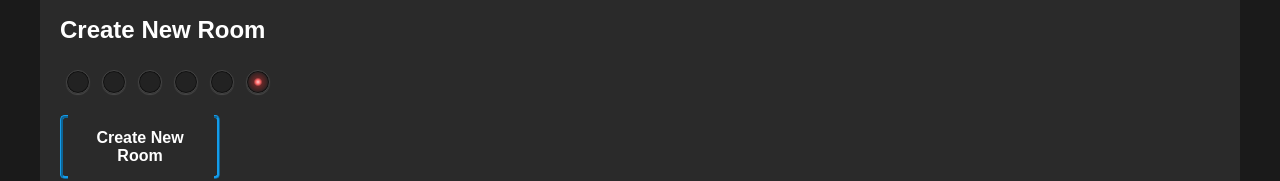
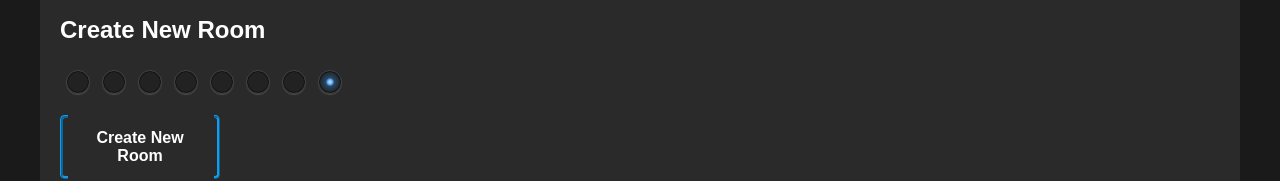
Before and after one commit to w3rr0/poker-chips-api, a React (Vite) app in the folder front/: page /create-room in a window 1280 px wide. Shown: the part 151-332 px from the top of the page. Built offline with nearby package versions, Linux system fonts and the light colour scheme.

Commit message:
add more option and style max player input

```diff
--- a/front/src/components/CreateRoom.jsx
+++ b/front/src/components/CreateRoom.jsx
@@ -6,7 +6,7 @@ import RadioButtons from "./RadioButtons.jsx";
 
 const CreateRoom = () => {
     const navigate = useNavigate()
-    const [maxPlayers, setMaxPlayers] = useState(8)
+    const [maxPlayers, setMaxPlayers] = useState(9)
     const playerId = useRef(localStorage.getItem('playerId') || crypto.randomUUID()).current
     const { state } = useLocation()
     const { username } = state || {}
--- a/front/src/components/RadioButtons.jsx
+++ b/front/src/components/RadioButtons.jsx
@@ -11,12 +11,14 @@ const Radio = ({ selectedValue, onChange }) => {
   return (
     <StyledWrapper>
       <div className="radio-input">
-        <input checked={selectedValue === 3} onChange={handleChange} className="input green" type="radio" name="radio" value={3} />
-        <input checked={selectedValue === 4} onChange={handleChange} className="input green" type="radio" name="radio" value={4} />
-        <input checked={selectedValue === 5} onChange={handleChange} className="input yellow" type="radio" name="radio" value={5} />
-        <input checked={selectedValue === 6} onChange={handleChange} className="input yellow" type="radio" name="radio" value={6} />
-        <input checked={selectedValue === 7} onChange={handleChange} className="input red" type="radio" name="radio" value={7} />
-        <input checked={selectedValue === 8} onChange={handleChange} className="input red" type="radio" name="radio" value={8} />
+        <input checked={selectedValue === 2} onChange={handleChange} className="input green" type="radio" name="radio" value={2} />
+        <input checked={selectedValue === 3} onChange={handleChange} className="input yellow" type="radio" name="radio" value={3} />
+        <input checked={selectedValue === 4} onChange={handleChange} className="input orange" type="radio" name="radio" value={4} />
+        <input checked={selectedValue === 5} onChange={handleChange} className="input red" type="radio" name="radio" value={5} />
+        <input checked={selectedValue === 6} onChange={handleChange} className="input pink" type="radio" name="radio" value={6} />
+        <input checked={selectedValue === 7} onChange={handleChange} className="input purple" type="radio" name="radio" value={7} />
+        <input checked={selectedValue === 8} onChange={handleChange} className="input turquoise" type="radio" name="radio" value={8} />
+        <input checked={selectedValue === 9} onChange={handleChange} className="input blue" type="radio" name="radio" value={9} />
       </div>
     </StyledWrapper>
   );
@@ -58,12 +60,57 @@ const StyledWrapper = styled.div`
     );
   }
 
+  .input.orange {
+    background-image: -webkit-radial-gradient(
+      hsla(30, 100%, 90%, 1) 0%,
+      hsla(30, 100%, 70%, 1) 15%,
+      hsla(30, 100%, 60%, 0.3) 28%,
+      hsla(30, 100%, 30%, 0) 70%
+    );
+  }
+
   .input.red {
     background-image: -webkit-radial-gradient(
       hsla(0, 100%, 90%, 1) 0%,
       hsla(0, 100%, 70%, 1) 15%,
       hsla(0, 100%, 60%, 0.3) 28%,
       hsla(0, 100%, 30%, 0) 70%
+    );
+  }
+
+  .input.pink {
+    background-image: -webkit-radial-gradient(
+      hsla(330, 100%, 90%, 1) 0%,
+      hsla(330, 100%, 70%, 1) 15%,
+      hsla(330, 100%, 60%, 0.3) 28%,
+      hsla(330, 100%, 30%, 0) 70%
+    );
+  }
+
+  .input.purple {
+    background-image: -webkit-radial-gradient(
+      hsla(270, 100%, 90%, 1) 0%,
+      hsla(270, 100%, 70%, 1) 15%,
+      hsla(270, 100%, 60%, 0.3) 28%,
+      hsla(270, 100%, 30%, 0) 70%
+    );
+  }
+
+  .input.turquoise {
+    background-image: -webkit-radial-gradient(
+      hsla(180, 100%, 90%, 1) 0%,
+      hsla(180, 100%, 70%, 1) 15%,
+      hsla(180, 100%, 60%, 0.3) 28%,
+      hsla(180, 100%, 30%, 0) 70%
+    );
+  }
+
+  .input.blue {
+    background-image: -webkit-radial-gradient(
+      hsla(210, 100%, 90%, 1) 0%,
+      hsla(210, 100%, 70%, 1) 15%,
+      hsla(210, 100%, 60%, 0.3) 28%,
+      hsla(210, 100%, 30%, 0) 70%
     );
   }
 
@@ -77,7 +124,6 @@ const StyledWrapper = styled.div`
     -webkit-transition: -webkit-transform 0.1s cubic-bezier(0, 0, 0.2, 1);
   }
 
-  /* The up/down direction logic */
 
   .input,
   .input:active {
```
